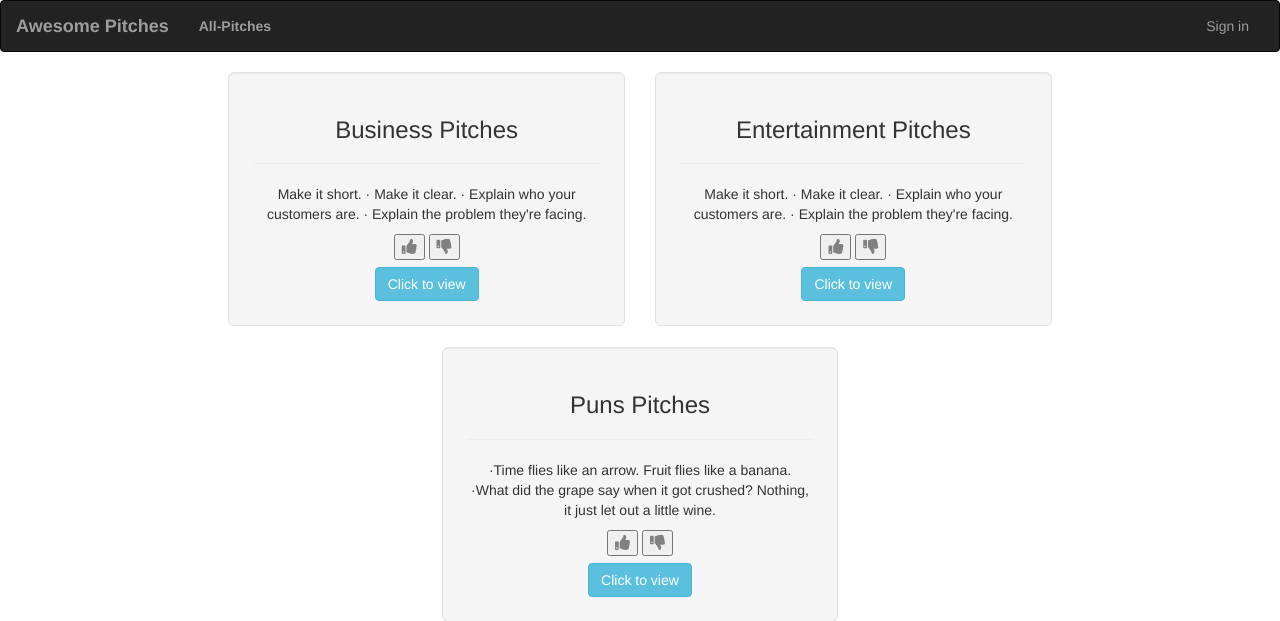
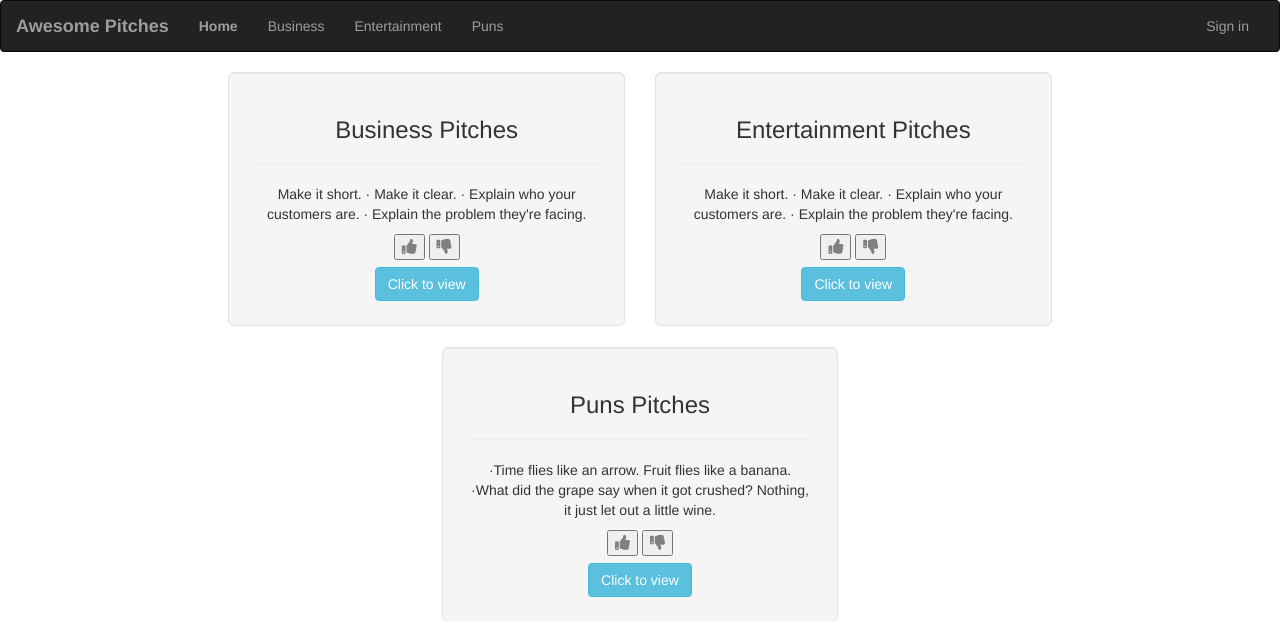
Before and after one commit to kema-ray/Awesome-Pitches, a Flask app: page / in a window 1280 px wide. Shown: the top 621 px of the page. Run offline with Flask 2, Linux system fonts and the light colour scheme; data that the repository does not hold is empty; some libraries are stand-ins or nearby versions; some web fonts are replaced.

Commit message:
add changes

```diff
--- a/app/main/views.py
+++ b/app/main/views.py
@@ -32,6 +32,13 @@ def entertainment_pitches():
 
     return render_template("entertainment_pitches.html", pitches = pitches)
 
+@main.route('/pitches/puns_pitches')
+def puns_pitches():
+
+    pitches = Pitch.get_pitches('puns')
+
+    return render_template("puns_pitches.html", pitches = pitches)
+
 @main.route('/pitch/new',methods=["GET","POST"])
 @login_required
 def new_pitch():
--- a/app/templates/index.html
+++ b/app/templates/index.html
@@ -45,7 +45,7 @@
         <button><a href=""><i class="fa fa-thumbs-up" style="font-size:15px;color: grey"></i></a></button>
         <button><a href=""><i class="fa fa-thumbs-down" style="font-size:15px;color: grey"></i></a></button>
         <br>
-        <a href="{{url_for('main.business_pitches')}}" style="margin-top: 2%;" class="btn btn-info -center">Click to view</a>
+        <a href="{{url_for('main.puns_pitches')}}" style="margin-top: 2%;" class="btn btn-info -center">Click to view</a>
     </div>
 <div class="col-md-4"></div>
 <div style="padding-bottom: 15px; text-align: center;">
--- a/app/templates/navbar.html
+++ b/app/templates/navbar.html
@@ -11,7 +11,10 @@
         </div>
         <div class="navbar-collapse collapse">
             <ul class="nav navbar-nav">
-                <li><a href="/"><strong>All-Pitches</strong></a></li>
+                <li><a href="/"><strong>Home</strong></a></li>
+                <li><a href="{{url_for('main.business_pitches')}}">Business</a></li>
+                <li><a href="{{url_for('main.entertainment_pitches')}}">Entertainment</a></li>
+                <li><a href="{{url_for('main.puns_pitches')}}">Puns</a></li>
             </ul>
             <ul class="nav navbar-nav navbar-right">
                 {% if current_user.is_authenticated %}
```
Also changed, not shown: app/templates/puns_pitches.html (added, +8 -0 lines).
